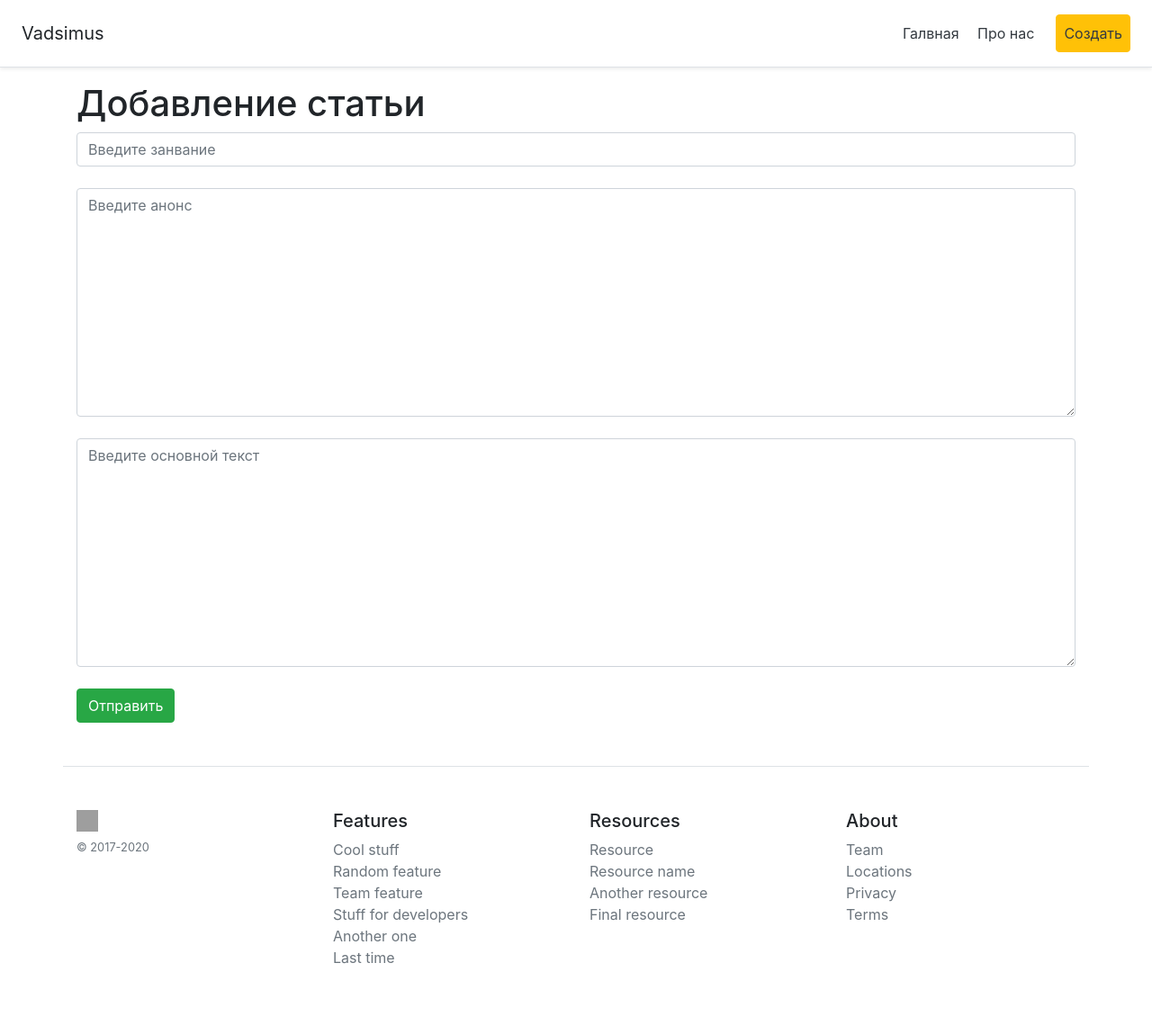
After one commit to vadsimus/some_projects, a Flask app: page /create-article in a window 1280 px wide. The commit adds this page. Shown: the whole page at 90% size. Run offline with Flask 2, Linux system fonts and the light colour scheme; some libraries are stand-ins or nearby versions; grey boxes are pictures that could not be loaded.

Commit message:
Flask lesson 3

```diff
--- a/flask_sites/test-site/app.py
+++ b/flask_sites/test-site/app.py
@@ -1,6 +1,22 @@
-from flask import Flask, render_template, url_for
+from flask import Flask, render_template, url_for, request, redirect
+from flask_sqlalchemy import SQLAlchemy
+from datetime import datetime
 
 app = Flask(__name__)
+app.config['SQLALCHEMY_DATABASE_URI'] = 'sqlite:///blog.db'
+app.config['SQLALCHEMY_TRACK_MODIFICATIONS'] = False
+db = SQLAlchemy(app)
+
+
+class Article(db.Model):
+    id = db.Column(db.Integer, primary_key=True)
+    title = db.Column(db.String(100), nullable=False)
+    intro = db.Column(db.String(300), nullable=False)
+    text = db.Column(db.Text, nullable=False)
+    date = db.Column(db.DateTime, default=datetime.utcnow)
+
+    def __repr__(self):
+        return f'<Article {self.id}>'
 
 
 @app.route('/')
@@ -14,9 +30,23 @@ def about():
     return render_template('about.html')
 
 
-@app.route('/user/<string:name>/<int:id>')
-def user(name, id):
-    return 'User page: ' + name + ' - ' +str(id)
+@app.route('/create-article', methods=['POST', 'GET'])
+def create_article():
+    if request.method == 'POST':
+        title = request.form['title']
+        intro = request.form['intro']
+        text = request.form['text']
+
+        article = Article(title=title, intro=intro, text=text)
+
+        try:
+            db.session.add(article)
+            db.session.commit()
+            return redirect('/')
+        except:
+            return 'при добавлениее статьи произошла ошибка'
+    else:
+        return render_template('create-article.html')
 
 
 if __name__ == '__main__':
--- a/flask_sites/test-site/templates/base.html
+++ b/flask_sites/test-site/templates/base.html
@@ -16,6 +16,7 @@
     <a class="p-2 text-dark" href="/">Галвная</a>
     <a class="p-2 text-dark" href="about">Про нас</a>
   </nav>
+  <a class="p-2 text-dark btn btn-warning" href="/create-article">Создать</a>
 </div>
 
 
--- /dev/null
+++ b/flask_sites/test-site/templates/create-article.html
@@ -0,0 +1,18 @@
+{% extends 'base.html' %}
+
+{% block title %}
+О нас
+{% endblock %}
+
+{% block body %}
+<div class="container">
+    <h1>Добавление статьи</h1>
+    <form method="post">
+        <input type="text" name="title" id="title" class="form-control" placeholder="Введите занвание"><br>
+        <textarea name="intro" id="intro" cols="30" rows="10" class="form-control" placeholder="Введите анонс"></textarea><br>
+        <textarea name="text" id="text" cols="30" rows="10" class="form-control" placeholder="Введите основной текст"></textarea><br>
+        <input type="submit" class="btn btn-success" value="Отправить">
+
+    </form>
+</div>
+{% endblock %}
```
